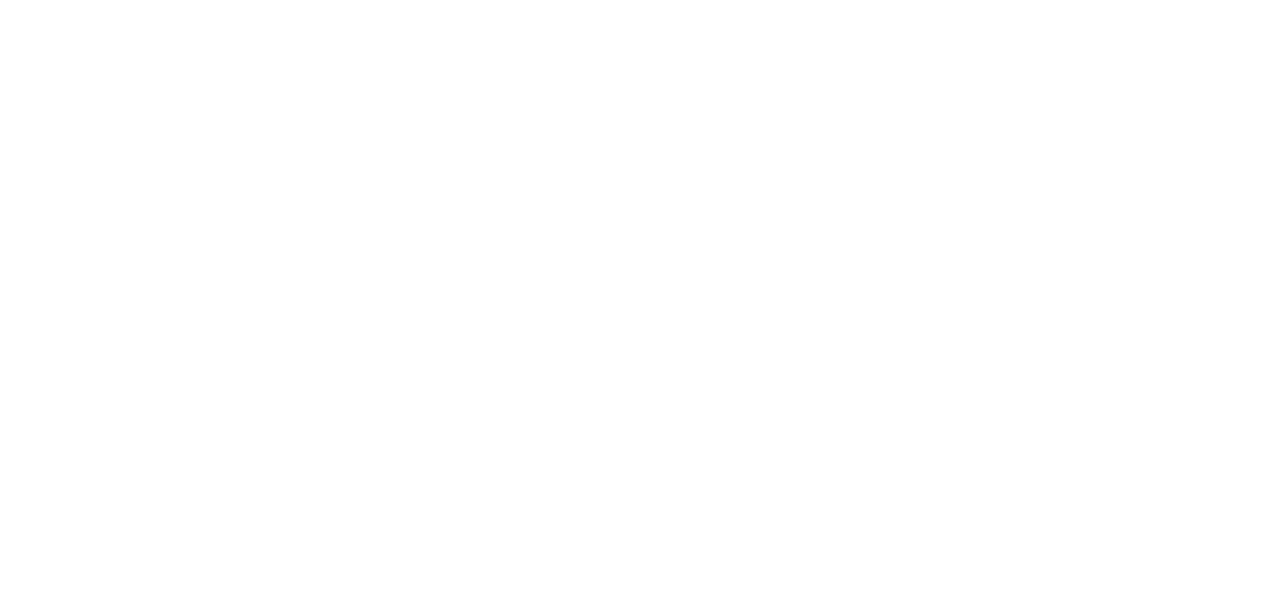
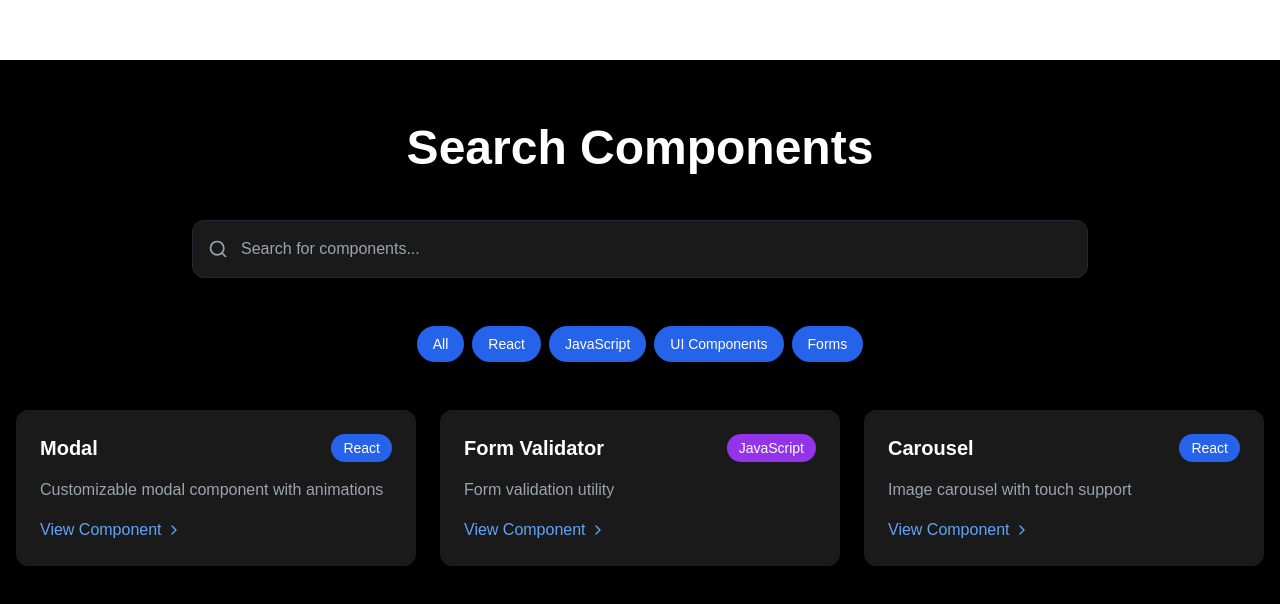
Before and after one commit to radhika757/machine-coding, a Next.js app: page / in a window 1280 px wide. Shown: the part 2516-3120 px from the top of the page. Before the commit the page ends 2552 px from the top, so only its background shows below. Built offline with nearby package versions, Linux system fonts and the light colour scheme.

Commit message:
Search Component

```diff
--- /dev/null
+++ b/app/_components/layouts/SearchModule.tsx
@@ -0,0 +1,91 @@
+"use client"
+
+import { ChevronRight, Search } from "lucide-react"
+import { useState } from "react"
+
+const filters = ["All", "React", "JavaScript", "UI Components", "Forms"]
+
+const components = [
+    {
+        id:1,
+        title: "Modal",
+        description: "Customizable modal component with animations",
+        tag: {
+            text: "React",
+            color: "blue" as const,
+        },
+    },
+    {
+        id:2,
+        title: "Form Validator",
+        description: "Form validation utility",
+        tag: {
+            text: "JavaScript",
+            color: "purple" as const,
+        },
+    },
+    {
+        id:3,
+        title: "Carousel",
+        description: "Image carousel with touch support",
+        tag: {
+            text: "React",
+            color: "blue" as const,
+        },
+    },
+]
+
+const tagColors = {
+    blue: "bg-blue-600",
+    purple: "bg-purple-600",
+  }
+
+export default function SearchModule() {
+    const [activeFilter, setActiveFilter] = useState("All")
+
+    return (
+        <div className="min-h-screen bg-black py-16 px-4">
+            <div className="max-w-7xl mx-auto space-y-12">
+                <h1 className="text-4xl md:text-5xl font-bold text-center text-white mb-12">Search Components</h1>
+
+                <div className="relative w-full max-w-4xl mx-auto">
+                    <Search className="absolute left-4 top-1/2 transform -translate-y-1/2 text-gray-400 h-5 w-5" />
+                    <input
+                        type="text"
+                        placeholder="Search for components..."
+                        className="w-full bg-[#1a1a1a] text-gray-200 pl-12 pr-4 py-4 rounded-xl border border-gray-800 focus:border-gray-700 focus:outline-none focus:ring-1 focus:ring-gray-700"
+                    />
+                </div>
+
+                <div className="flex flex-wrap gap-2 justify-center">
+                    {filters.map((filter) => (
+                        <button
+                            key='1'
+                            onClick={() => setActiveFilter(filter)}
+                            className={`px-4 py-2 rounded-full text-sm transition-colors ${activeFilter ? "bg-blue-600 text-white" : "text-gray-400 hover:text-gray-300"
+                                }`}
+                        >
+                            {filter}
+                        </button>
+                    ))}
+                </div>
+
+                <div className="grid grid-cols-1 md:grid-cols-2 lg:grid-cols-3 gap-6">
+                    {components.map((component) => (
+                        <div key={component.id} className="bg-[#1a1a1a] rounded-xl p-6 space-y-4 hover:bg-[#222] transition-colors">
+                            <div className="flex items-center justify-between">
+                                <h2 className="text-xl font-semibold text-white">{component.title}</h2>
+                                <span className={`px-3 py-1 text-sm text-white rounded-full ${tagColors[component.tag.color]}`}>{component.tag.text}</span>
+                            </div>
+                            <p className="text-gray-400">{component.description}</p>
+                            <a href="#" className="inline-flex items-center text-blue-400 hover:text-blue-300 transition-colors group">
+                                View Component
+                                <ChevronRight className="w-4 h-4 ml-1 transition-transform group-hover:translate-x-0.5" />
+                            </a>
+                        </div>
+                    ))}
+                </div>
+            </div>
+        </div>
+    )
+}
--- a/app/page.tsx
+++ b/app/page.tsx
@@ -1,5 +1,6 @@
 import JsModule from "./_components/layouts/JsModule"
 import ReactModule from "./_components/layouts/ReactModule"
+import SearchModule from "./_components/layouts/SearchModule"
 
 export default function Home() {
   const sampleCode = `{// Example Component
@@ -55,6 +56,9 @@
       <div className="mt-6">
         <JsModule />
       </div>
+      <div className="mt-6">
+        <SearchModule />
+      </div>
     </>
   )
 }
```
